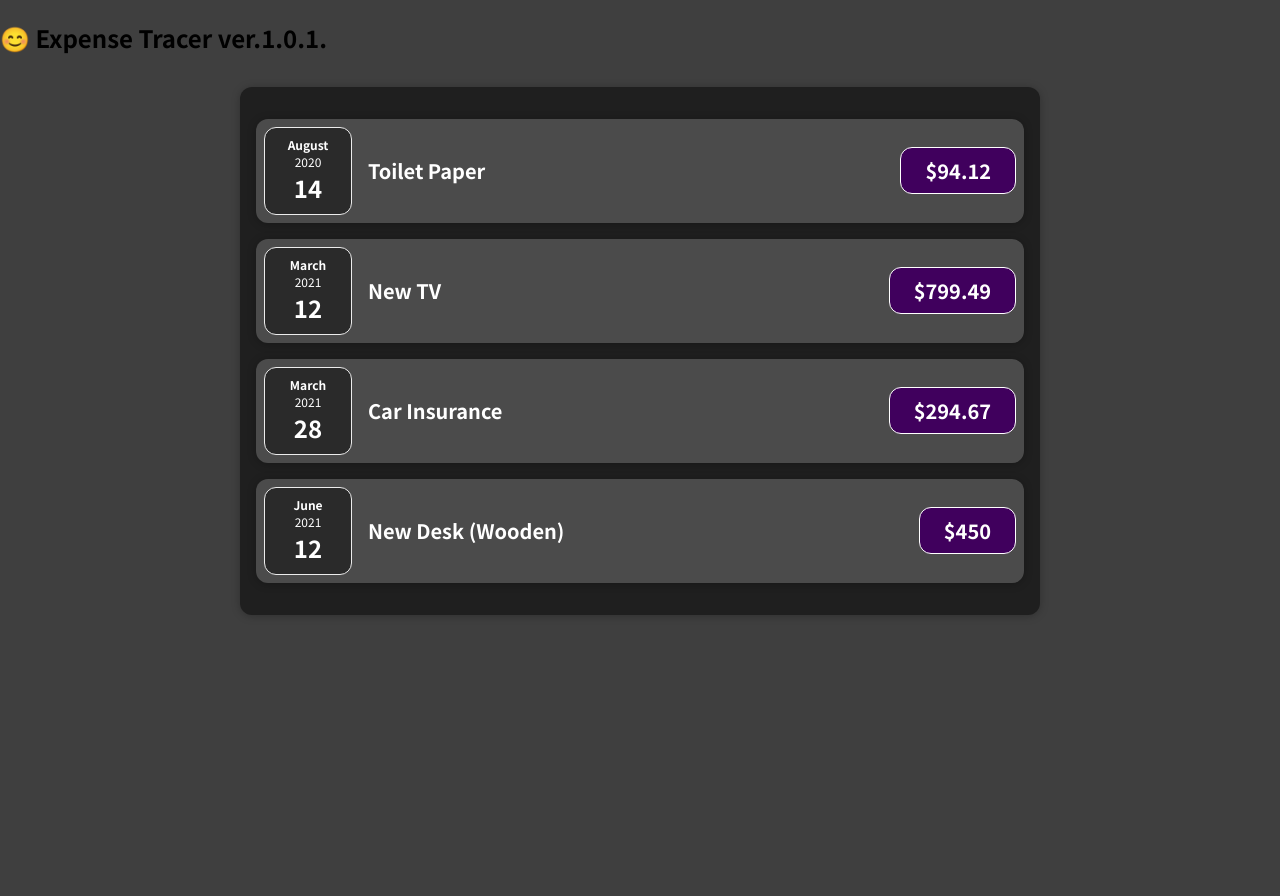
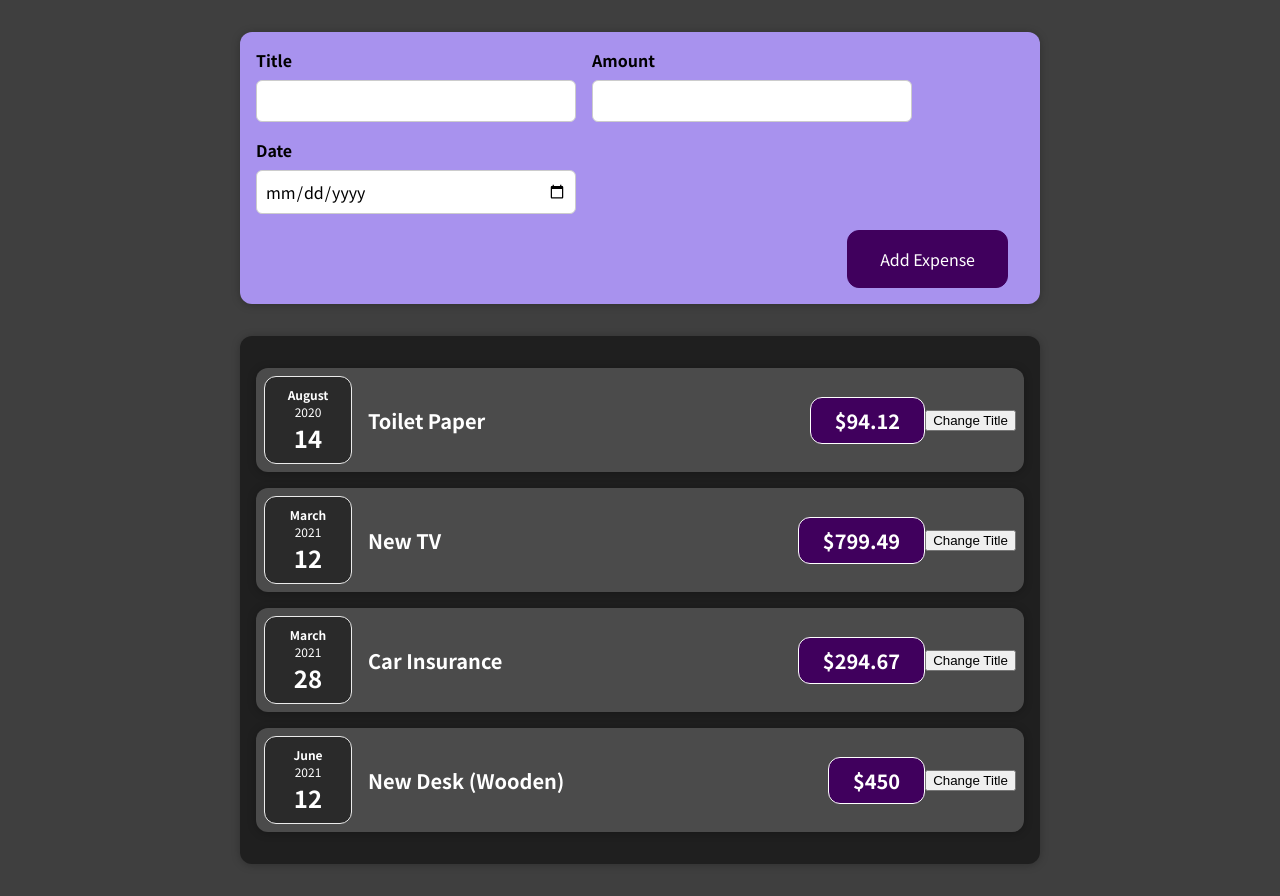
Before and after one commit to yuzunsang/react-workout, a React (Create React App) app: page / in a window 1280 px wide. Before the commit the page ends 800 px from the top, so only its background shows below. Built offline with nearby package versions, Linux system fonts and the light colour scheme.

Commit message:
80. 자식-부모 컴포넌트 통신(상향식)

```diff
--- a/src/App.js
+++ b/src/App.js
@@ -1,3 +1,4 @@
+import NewExpense from "./components/NewExpense/NewExpense";
 import Expenses from "./components/Expenses/Expenses";
 
 const App = () => {
@@ -28,9 +29,14 @@
     },
   ];
 
+  const handleAddExpense = (expense) => {
+    console.log("In App.js");
+    console.log(expense);
+  };
+
   return (
     <div>
-      <h2>😊 Expense Tracer ver.1.0.1.</h2>
+      <NewExpense onAddExpense={handleAddExpense} />
       <Expenses items={expenses} />
     </div>
   );
--- a/src/components/Expenses/ExpenseItem.js
+++ b/src/components/Expenses/ExpenseItem.js
@@ -1,15 +1,32 @@
+// useState hook을 import
+import React, { useState } from "react";
+
 import ExpenseDate from "./ExpenseDate";
 import Card from "../UI/Card";
 import "./ExpenseItem.css";
 
 const ExpenseItem = (props) => {
+  // 배열 구조 분해 할당
+  // 첫째 argument : current state
+  // 둘째 argument : updated state
+  const [title, setTitle] = useState(props.title);
+  console.log("ExpenseItem evaluated by React.");
+
+  // handler
+  const handleButtonClick = () => {
+    setTitle("Updated!!");
+  };
+
   return (
     <Card className="expense-item">
       <ExpenseDate date={props.date} />
       <div className="expense-item__description">
-        <h2>{props.title}</h2>
+        <h2>{title}</h2>
         <div className="expense-item__price">${props.amount}</div>
       </div>
+
+      {/* made "button" to practice events and states */}
+      <button onClick={handleButtonClick}>Change Title</button>
     </Card>
   );
 };
--- /dev/null
+++ b/src/components/NewExpense/ExpenseForm.css
@@ -0,0 +1,26 @@
+.new-expense__controls {
+  display: flex;
+  flex-wrap: wrap;
+  gap: 1rem;
+  margin-bottom: 1rem;
+  text-align: left;
+}
+
+.new-expense__control label {
+  font-weight: bold;
+  margin-bottom: 0.5rem;
+  display: block;
+}
+
+.new-expense__control input {
+  font: inherit;
+  padding: 0.5rem;
+  border-radius: 6px;
+  border: 1px solid #ccc;
+  width: 20rem;
+  max-width: 100%;
+}
+
+.new-expense__actions {
+  text-align: right;
+}
--- /dev/null
+++ b/src/components/NewExpense/ExpenseForm.js
@@ -0,0 +1,119 @@
+import React, { useState } from "react";
+
+import "./ExpenseForm.css";
+
+const ExpenseForm = (props) => {
+  // state
+  // event.target.value 값은 항상 문자열로 저장되므로 초기 state는 항상 문자열이 된다.
+  //   const [userInput, setUserInput] = useState({
+  //     enteredTitle: "",
+  //     enteredAmount: "",
+  //     enteredDate: "",
+  //   });
+  const [enteredTitle, setEnteredTitle] = useState("");
+  const [enteredAmount, setEnteredAmount] = useState("");
+  const [enteredDate, setEnteredDate] = useState("");
+
+  // handler
+  const handleTitleChange = (event) => {
+    // 위험한 방식 - old state로부터의 신뢰성 문제로, 잘못된 객체 정보가 복사될 수 있다.
+    // 단일 객체 수정 코드만 작성하면 다른 객체 정보가 날아가므로, 그 대신 spread operator로 기존 userInput값을 복사해온다.
+    // setUserInput({
+    //   ...userInput,
+    //   enteredTitle: event.target.value,
+    // });
+
+    // 추천 방식 - 항상 최신 state로부터 객체 정보를 가져올 수 있다.
+    // 이 함수 format을 기억하기
+    // setUserInput((prevState) => {
+    //   return { ...prevState, enteredTitle: event.target.title };
+    // });
+    setEnteredTitle(event.target.value);
+  };
+
+  const handleAmountChange = (event) => {
+    // setUserInput({
+    //   ...userInput,
+    //   enteredAmount: event.target.value,
+    // });
+    setEnteredAmount(event.target.value);
+  };
+
+  const handleDateChange = (event) => {
+    // setUserInput({
+    //   ...userInput,
+    //   enteredDate: event.target.value,
+    // });
+    setEnteredDate(event.target.value);
+  };
+
+  // 공유 handler - arrow function과 연계
+  //   const handleInputChange = (identifier, value) => {
+  //     if (identifier === "title") {
+  //       setEnteredTitle(value);
+  //     } else if (identifier === "date") {
+  //       setEnteredDate(value);
+  //     } else {
+  //       setEnteredAmount(value);
+  //     }
+  //   };
+
+  const handleFormSubmit = (event) => {
+    event.preventDefault();
+
+    const expenseData = {
+      title: enteredTitle,
+      amount: enteredAmount,
+      date: new Date(enteredDate),
+    };
+
+    // 추가 시작 - 어렵다.. 복습 필수
+    // 자주 나오는 스킬이므로 암기
+    props.onSaveExpenseData(expenseData);
+    // two-way binding
+    setEnteredTitle("");
+    setEnteredAmount("");
+    setEnteredDate("");
+  };
+
+  return (
+    <form onSubmit={handleFormSubmit}>
+      <div className="new-expense__controls">
+        <div className="new-expense__control">
+          <label>Title</label>
+          <input
+            type="text"
+            value={enteredTitle}
+            onChange={handleTitleChange}
+          />
+        </div>
+        <div className="new-expense__control">
+          <label>Amount</label>
+          <input
+            type="number"
+            min="0.01"
+            step="0.01"
+            value={enteredAmount}
+            onChange={handleAmountChange}
+          />
+        </div>
+        <div className="new-expense__control">
+          <label>Date</label>
+          <input
+            type="date"
+            min="2020-01-01"
+            max="2023-12-31"
+            value={enteredDate}
+            onChange={handleDateChange}
+          />
+        </div>
+      </div>
+
+      <div className="new-expense__actions">
+        <button type="submit">Add Expense</button>
+      </div>
+    </form>
+  );
+};
+
+export default ExpenseForm;
--- /dev/null
+++ b/src/components/NewExpense/NewExpense.css
@@ -0,0 +1,38 @@
+.new-expense {
+  background-color: #a892ee;
+  padding: 1rem;
+  margin: 2rem auto;
+  width: 50rem;
+  max-width: 95%;
+  border-radius: 12px;
+  text-align: center;
+  box-shadow: 0 1px 8px rgba(0, 0, 0, 0.25);
+}
+
+.new-expense button {
+  font: inherit;
+  cursor: pointer;
+  padding: 1rem 2rem;
+  border: 1px solid #40005d;
+  background-color: #40005d;
+  color: white;
+  border-radius: 12px;
+  margin-right: 1rem;
+}
+
+.new-expense button:hover,
+.new-expense button:active {
+  background-color: #510674;
+  border-color: #510674;
+}
+
+.new-expense button.alternative {
+  color: #220131;
+  border-color: transparent;
+  background-color: transparent;
+}
+
+.new-expense button.alternative:hover,
+.new-expense button.alternative:active {
+  background-color: #ddb3f8;
+}
--- /dev/null
+++ b/src/components/NewExpense/NewExpense.js
@@ -0,0 +1,22 @@
+import "./NewExpense.css";
+
+import ExpenseForm from "./ExpenseForm";
+
+const NewExpense = (props) => {
+  const handleSaveExpenseData = (enteredExpenseData) => {
+    const expenseData = {
+      ...enteredExpenseData,
+      id: Math.random().toString(),
+    };
+
+    props.onAddExpense(expenseData);
+  };
+
+  return (
+    <div className="new-expense">
+      <ExpenseForm onSaveExpenseData={handleSaveExpenseData} />
+    </div>
+  );
+};
+
+export default NewExpense;
```
